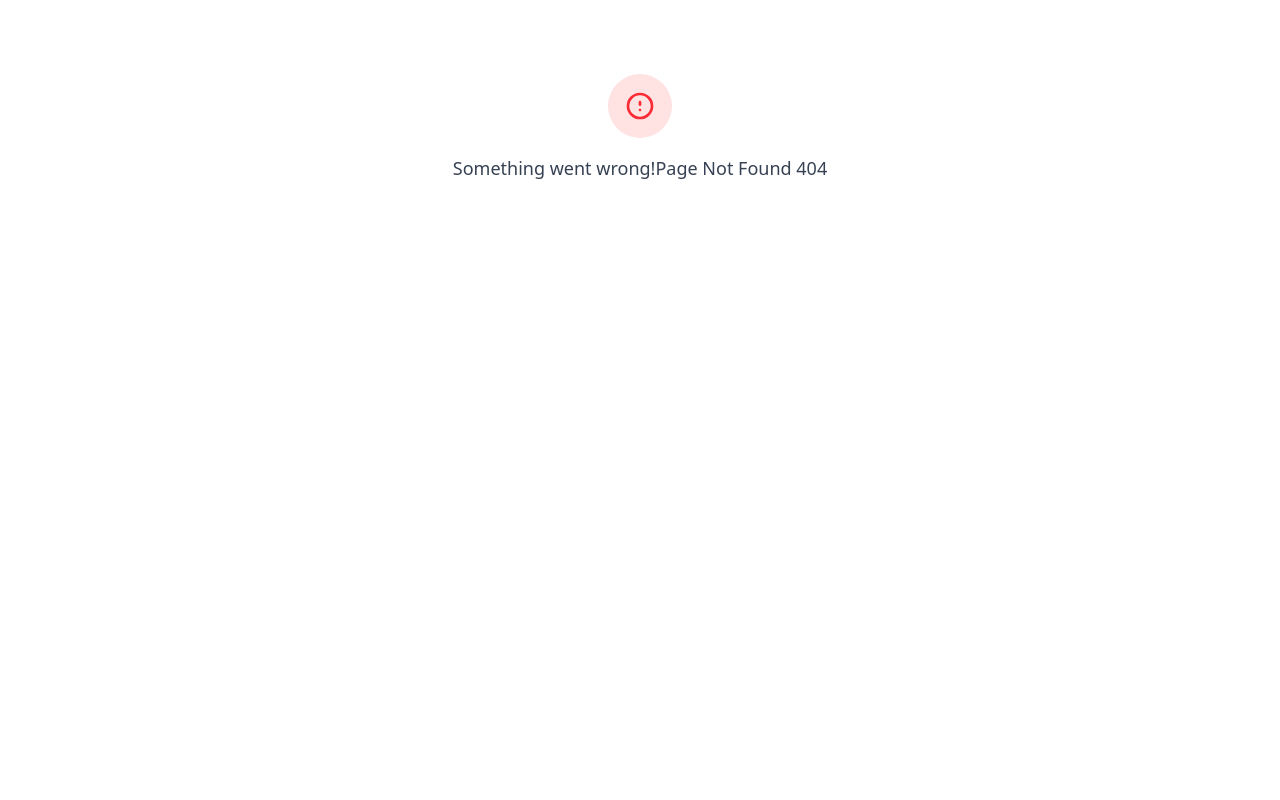
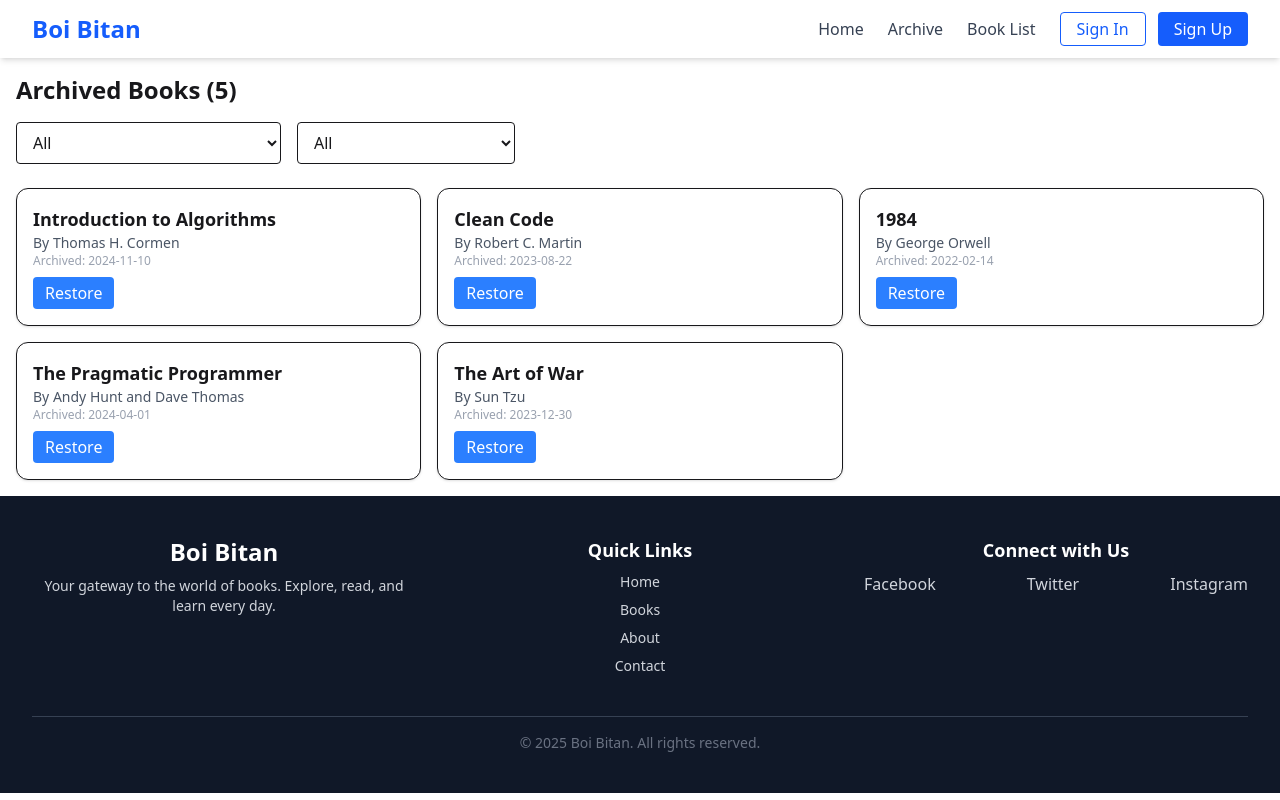
Before and after one commit to Ikram-Akbar/Boi-Bitan-client, a React (Vite) app: page /archived-books in a window 1280 px wide. Before the commit this address had no page. Built offline with nearby package versions, Linux system fonts and the light colour scheme.

Commit message:
feat/archive book

```diff
--- /dev/null
+++ b/public/archiveBooks.json
@@ -0,0 +1,42 @@
+[
+  {
+    "id": 1,
+    "title": "Introduction to Algorithms",
+    "author": "Thomas H. Cormen",
+    "archivedDate": "2024-11-10",
+    "category": "Computer Science",
+    "description": "A comprehensive guide to algorithms and data structures."
+  },
+  {
+    "id": 2,
+    "title": "Clean Code",
+    "author": "Robert C. Martin",
+    "archivedDate": "2023-08-22",
+    "category": "Software Engineering",
+    "description": "A handbook of agile software craftsmanship."
+  },
+  {
+    "id": 3,
+    "title": "1984",
+    "author": "George Orwell",
+    "archivedDate": "2022-02-14",
+    "category": "Dystopian Fiction",
+    "description": "A novel that explores the dangers of totalitarianism."
+  },
+  {
+    "id": 4,
+    "title": "The Pragmatic Programmer",
+    "author": "Andy Hunt and Dave Thomas",
+    "archivedDate": "2024-04-01",
+    "category": "Software Development",
+    "description": "Tips and techniques for effective programming practices."
+  },
+  {
+    "id": 5,
+    "title": "The Art of War",
+    "author": "Sun Tzu",
+    "archivedDate": "2023-12-30",
+    "category": "Strategy",
+    "description": "An ancient Chinese military treatise."
+  }
+]
--- a/src/Components/BookById/BookById.jsx
+++ b/src/Components/BookById/BookById.jsx
@@ -1,6 +1,7 @@
 import { useLoaderData, useParams } from "react-router-dom";
 import { useEffect, useState } from "react";
 import StatusMessage from "../StatusComponent/StatusMessage";
+import { addToStoredReadList, addToStoredWishList } from "../../Utility/loclStorage.js";
 
 const BookById = () => {
   const { bookId } = useParams();
@@ -14,6 +15,14 @@ const BookById = () => {
     setBook(found);
     setLoading(false);
   }, [bookId, data]);
+
+  const handleMarkAsRead = (id) => {
+    addToStoredReadList(id);
+  };
+
+  const handleAddToWishList = (id) => {
+    addToStoredWishList(id);
+  };
 
   if (loading) {
     return (
@@ -95,10 +104,16 @@ const BookById = () => {
         </div>
 
         <div className="mt-6 flex gap-4">
-          <button className="bg-black text-white px-6 py-2 rounded hover:bg-gray-800 transition">
+          <button
+            onClick={() => handleMarkAsRead(bookId)}
+            className="bg-black text-white px-6 py-2 rounded hover:bg-gray-800 transition"
+          >
             Read
           </button>
-          <button className="bg-blue-500 text-white px-6 py-2 rounded hover:bg-blue-600 transition">
+          <button
+            onClick={() => handleAddToWishList(bookId)}
+            className="bg-blue-500 text-white px-6 py-2 rounded hover:bg-blue-600 transition"
+          >
             Wishlist
           </button>
         </div>
--- a/src/Router/routes.jsx
+++ b/src/Router/routes.jsx
@@ -3,6 +3,7 @@ import Main from "../Layout/Main";
 import Home from "../pages/Home Page/Home";
 import Error from "../pages/Not Found/Error";
 import BookById from "../Components/BookById/BookById";
+import ArchivedBookList from "../pages/ArchivedBooks/ArchivedBookList";
 
 export const router = createBrowserRouter([
   {
@@ -23,6 +24,10 @@ export const router = createBrowserRouter([
         element: <BookById />,
         loader: () => fetch("/booksData.json"),
       },
+      {
+        path: "archived-books",
+        element:<ArchivedBookList />,
+      },
     ],
   },
 ]);
--- /dev/null
+++ b/src/pages/ArchivedBooks/ArchivedBookItem.jsx
@@ -0,0 +1,25 @@
+import React from 'react';
+
+const ArchivedBookItem = ({ book }) => {
+  const handleRestore = () => {
+    // Restore logic here
+    console.log(`Restoring book: ${book.title}`);
+
+  };
+
+  return (
+    <div className="border rounded-xl p-4 shadow hover:shadow-lg transition">
+      <h3 className="text-lg font-bold">{book.title}</h3>
+      <p className="text-sm text-gray-600">By {book.author}</p>
+      <p className="text-xs text-gray-400">Archived: {book.archivedDate}</p>
+      <button
+        onClick={handleRestore}
+        className="mt-2 bg-blue-500 text-white px-3 py-1 rounded"
+      >
+        Restore
+      </button>
+    </div>
+  );
+};
+
+export default ArchivedBookItem;
--- /dev/null
+++ b/src/pages/ArchivedBooks/ArchivedBookList.jsx
@@ -0,0 +1,76 @@
+import { useEffect, useState } from 'react';
+import ArchivedBookItem from './ArchivedBookItem';
+
+const ArchivedBookList = () => {
+  const [books, setBooks] = useState([]);
+  const [filteredBooks, setFilteredBooks] = useState([]);
+  const [selectedAuthor, setSelectedAuthor] = useState('All');
+  const [selectedCategory, setSelectedCategory] = useState('All');
+
+  useEffect(() => {
+    fetch('/archiveBooks.json')
+      .then(res => res.json())
+      .then(data => {
+        setBooks(data);
+        setFilteredBooks(data); // Initial full list
+      });
+  }, []);
+
+  // Re-filter when selection changes
+  useEffect(() => {
+    let result = [...books];
+    if (selectedAuthor !== 'All') {
+      result = result.filter(book => book.author === selectedAuthor);
+    }
+    if (selectedCategory !== 'All') {
+      result = result.filter(book => book.category === selectedCategory);
+    }
+    setFilteredBooks(result);
+  }, [selectedAuthor, selectedCategory, books]);
+
+  // Get unique authors and categories for dropdowns
+  const uniqueAuthors = ['All', ...new Set(books.map(book => book.author))];
+  const uniqueCategories = ['All', ...new Set(books.map(book => book.category))];
+
+  return (
+    <div className="p-4">
+      <h2 className="text-2xl font-semibold mb-4">Archived Books ({filteredBooks.length})</h2>
+
+      {/* Filters */}
+      <div className="flex flex-wrap gap-4 mb-6">
+        <select
+          className="border rounded px-3 py-2"
+          value={selectedAuthor}
+          onChange={(e) => setSelectedAuthor(e.target.value)}
+        >
+          {uniqueAuthors.map((author, index) => (
+            <option key={index} value={author}>
+              {author}
+            </option>
+          ))}
+        </select>
+
+        <select
+          className="border rounded px-3 py-2"
+          value={selectedCategory}
+          onChange={(e) => setSelectedCategory(e.target.value)}
+        >
+          {uniqueCategories.map((cat, index) => (
+            <option key={index} value={cat}>
+              {cat}
+            </option>
+          ))}
+        </select>
+      </div>
+
+      {/* Book List */}
+      <div className="grid grid-cols-1 md:grid-cols-2 lg:grid-cols-3 gap-4">
+        {filteredBooks.map(book => (
+          <ArchivedBookItem key={book.id} book={book} />
+        ))}
+      </div>
+    </div>
+  );
+};
+
+export default ArchivedBookList;
--- a/src/pages/Home Page/Home.jsx
+++ b/src/pages/Home Page/Home.jsx
@@ -1,4 +1,4 @@
-import React from "react";
+
 import Banner from "../../Components/Banner";
 import FeaturedBooks from "../../Components/FeaturedBook/FeaturedBooks";
 
--- a/src/pages/Shared Pages/Nav.jsx
+++ b/src/pages/Shared Pages/Nav.jsx
@@ -8,7 +8,10 @@ const Nav = () => {
       <NavLink to="/" className="text-gray-700 hover:text-blue-600">
         Home
       </NavLink>
-      <NavLink to="archive" className="text-gray-700 hover:text-blue-600">
+      <NavLink
+        to="archived-books"
+        className="text-gray-700 hover:text-blue-600"
+      >
         Archive
       </NavLink>
       <NavLink to="booklist" className="text-gray-700 hover:text-blue-600">
@@ -23,8 +26,11 @@ const Nav = () => {
   return (
     <nav className="bg-white shadow-md px-4 py-3 md:px-8">
       <div className="flex items-center justify-between">
-        <div className="text-2xl font-bold text-blue-600">Boi Bitan</div>
-
+        <div>
+          <NavLink to="/" className="text-2xl font-bold text-blue-600">
+            Boi Bitan
+          </NavLink>
+        </div>
         <div className="md:hidden">
           <button onClick={toggleMenu}>
             {isOpen ? <X className="w-6 h-6" /> : <Menu className="w-6 h-6" />}
@@ -32,7 +38,7 @@ const Nav = () => {
         </div>
 
         <div className="hidden md:flex space-x-6 items-center">
-            {navItems}
+          {navItems}
           <div className="flex space-x-3">
             <button className="px-4 py-1 border border-blue-600 text-blue-600 rounded hover:bg-blue-50">
               Sign In
```
